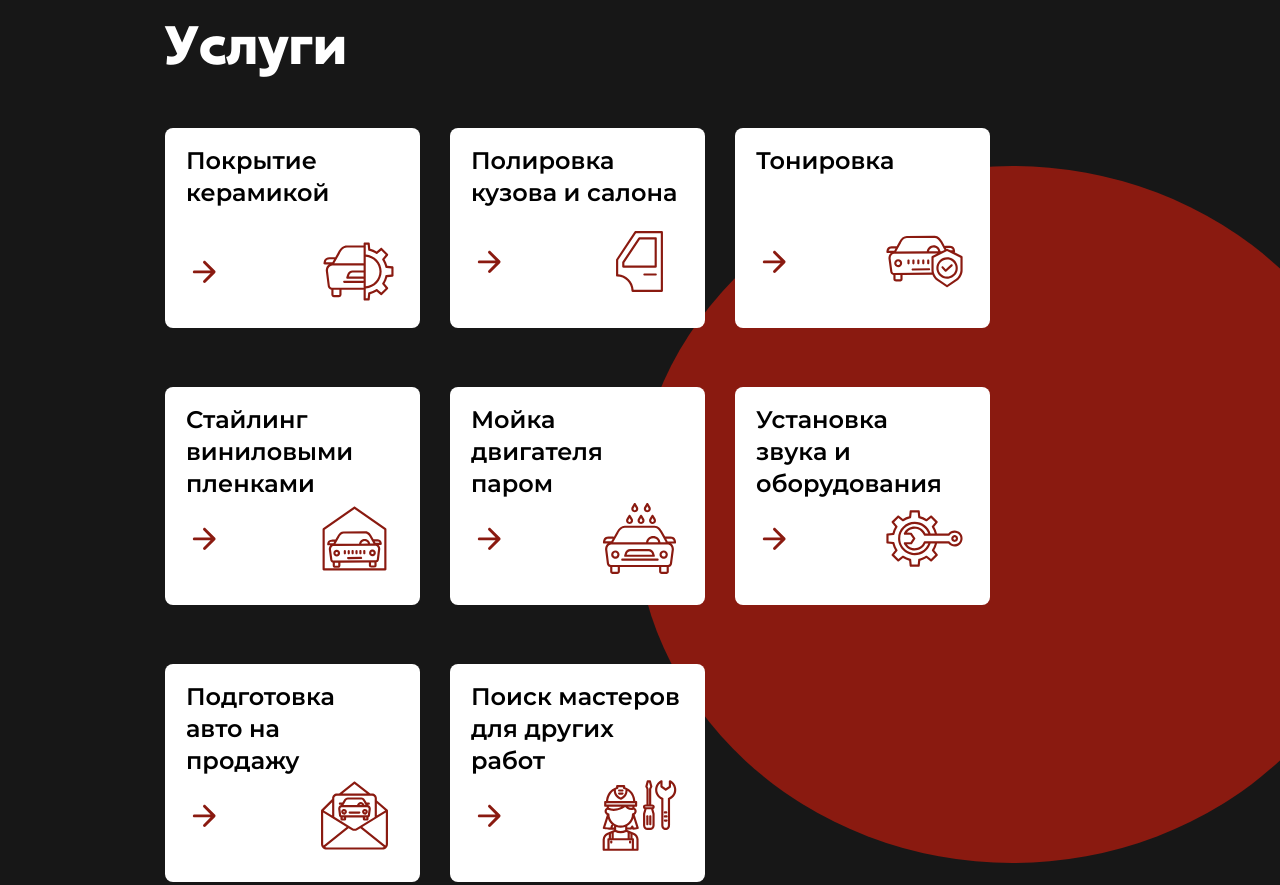
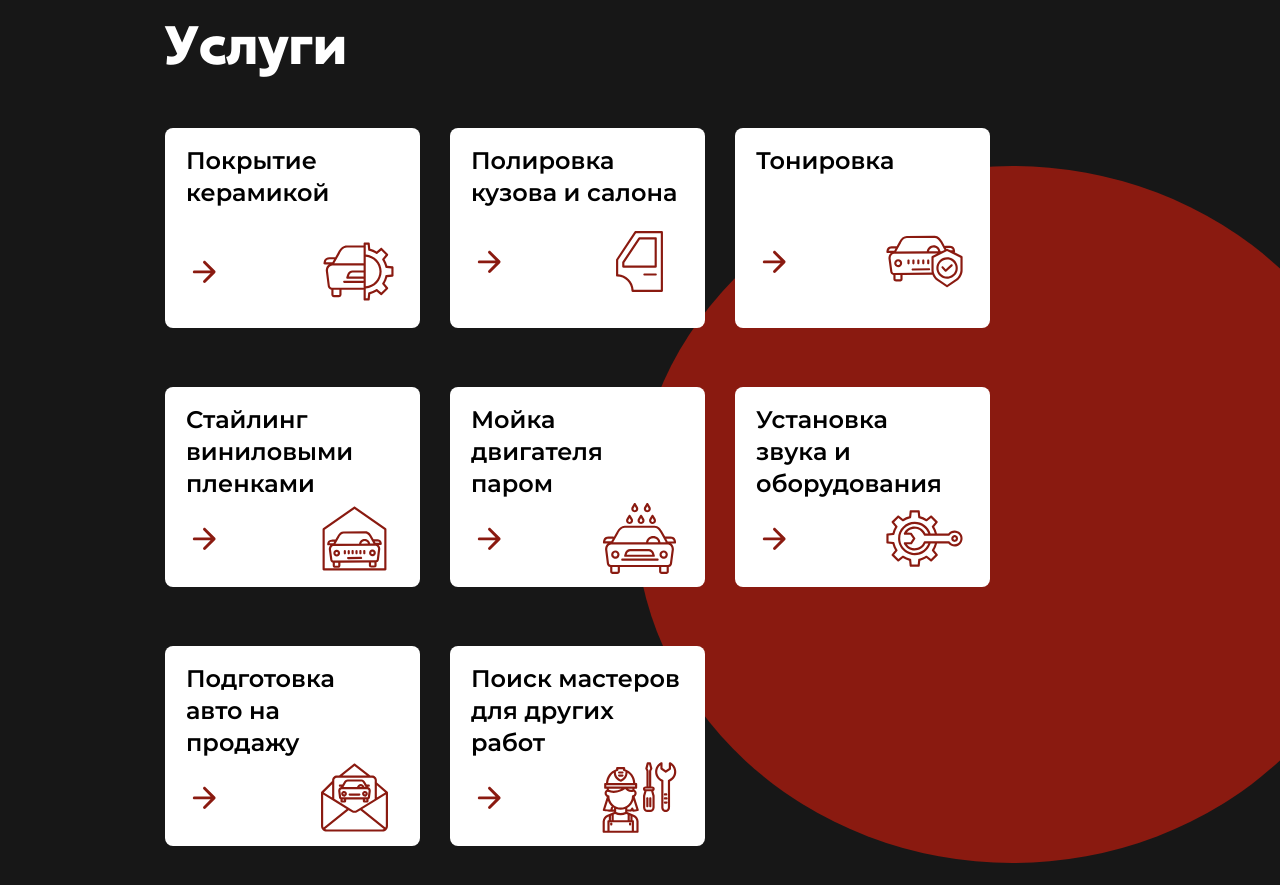
Before and after one commit to svetlanka-end/polirovka, a plain HTML site: page index.html in a window 1280 px wide. Shown: the part 980-1865 px from the top of the page. Drawn offline with Linux system fonts and the light colour scheme.

Commit message:
исправлен размер карточки

```diff
--- a/blocks/services.css
+++ b/blocks/services.css
@@ -22,7 +22,6 @@
   flex-wrap: wrap;
   flex-direction: row;
   gap: 59px 30px;
-  align-items: flex-start;
 }
 
 .grid__item-container {
@@ -41,6 +40,7 @@
   flex-direction: column;
   text-decoration: none;
   z-index: 2;
+  max-height: 200px;
 }
 
 .grid__item:nth-child(10n + 10) {
```
